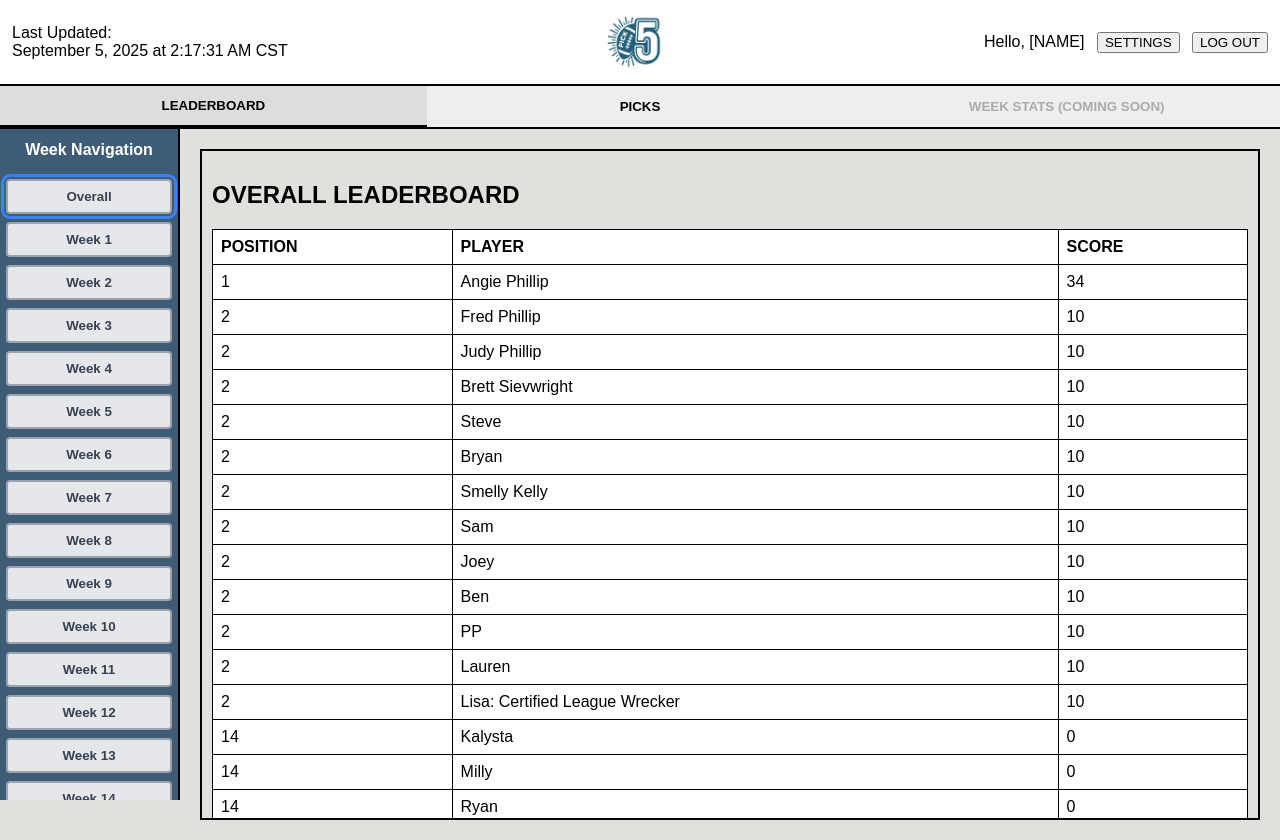
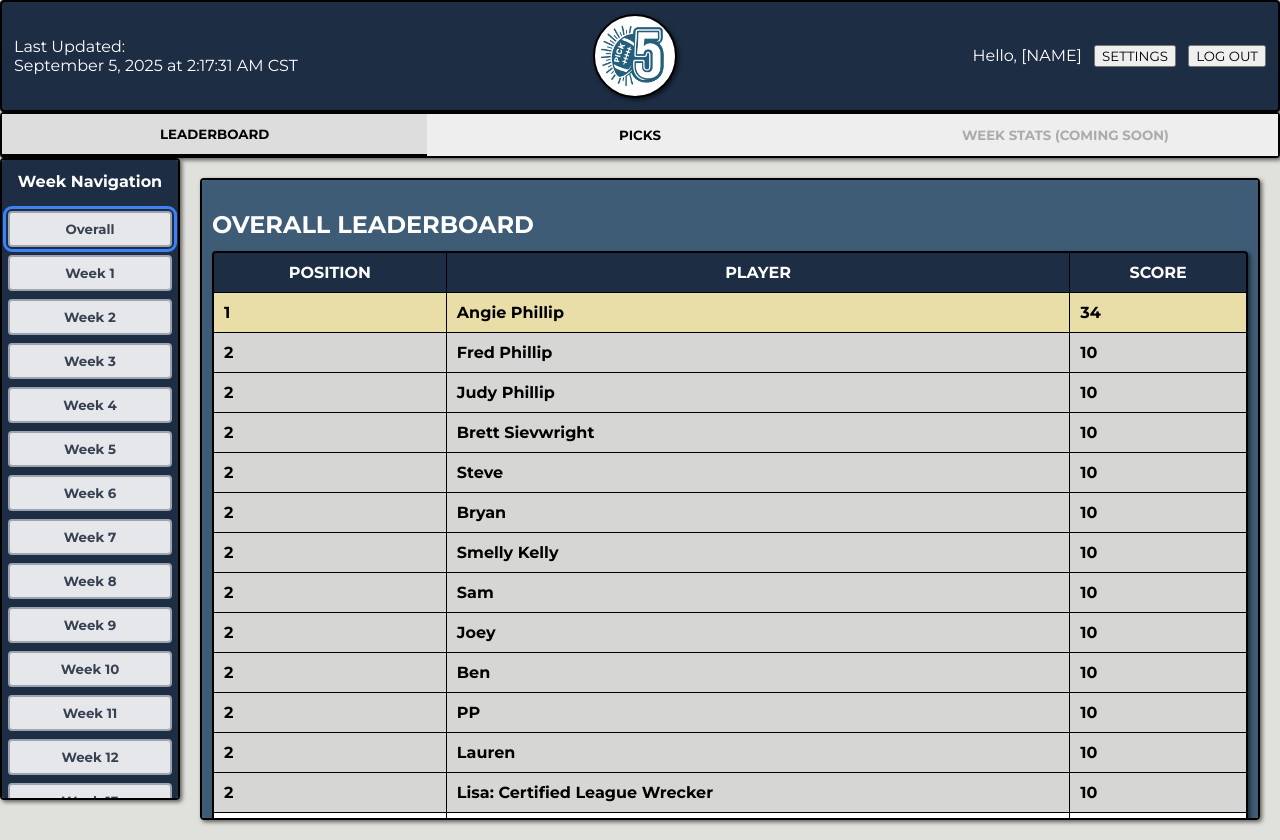
Before and after one commit to rseidl25/pick5, a website: page public/dashboard.html in a window 1280 px wide. Drawn offline with Linux system fonts and the light colour scheme.

Commit message:
gui aesthetic update

```diff
--- a/public/dashboard.html
+++ b/public/dashboard.html
@@ -4,6 +4,11 @@
   <meta charset="UTF-8">
   <meta name="viewport" content="width=device-width, initial-scale=1.0">
   <title>Dashboard - NFL Pick 5</title>
+
+  <!-- Google Fonts -->
+  <link rel="preconnect" href="https://fonts.googleapis.com">
+  <link rel="preconnect" href="https://fonts.gstatic.com" crossorigin>
+  <link href="https://fonts.googleapis.com/css2?family=Montserrat:ital,wght@0,100..900;1,100..900&display=swap" rel="stylesheet">
 
   <!-- Favicon -->
   <link rel="icon" type="image/jpeg" href="icons/PICK5LOGO.jpg">
@@ -21,7 +26,9 @@
         <div id="last-updated-time">[TIME]</div>
       </div>
 
-      <img src="icons/PICK5LOGO_transparent.jpg" alt="Pick 5 Logo" class="logo">
+      <div class="logo-container">
+        <img src="icons/PICK5LOGO_transparent.jpg" alt="Logo" class="logo">
+      </div>
 
       <div class="user-info">
         <span>Hello, <span id="user-name">[NAME]</span></span>
@@ -77,7 +84,7 @@
             <select id="select-team"></select>
             <span id="team-pick-counter" style="display: none;"></span>
 
-            <button id="toggle-scores-btn">SHOW/HIDE SCORES</button>
+            <button id="toggle-scores-btn">SHOW/HIDE MATCHUPS</button>
           </div>
 
           <!-- Layout split -->
--- a/src/css/dashboard/dashboard.css
+++ b/src/css/dashboard/dashboard.css
@@ -1,4 +1,6 @@
-/* General layout */
+/* =========================
+   General layout
+   ========================= */
 body {
   font-family: "Montserrat", Arial, sans-serif;
   background: #e0e1dc;
@@ -15,31 +17,62 @@ body {
   height: 100%;
 }
 
-/* Header */
+button, h1, h2, h3, h4, h5, h6, table, input, select {
+  font-family: "Montserrat", sans-serif;
+}
+
+/* =========================
+   Header
+   ========================= */
 .dashboard-header {
   display: flex;
   justify-content: space-between;
   align-items: center;
   padding: 12px;
-  background: #fff;
+  background: #1d2d44;
   border-bottom: 2px solid #000;
-  flex-shrink: 0;
+
+  border: 2px solid #000;
+  border-radius: 4px;
+  box-shadow: 2px 2px 4px rgba(0,0,0,0.6);
+
+  color: white;
 }
+.dashboard-header .logo-container {
+  width: 80px;              /* same as logo width */
+  height: 80px;             /* same as logo height */
+  border-radius: 50%;       /* ✅ circle */
+  background: #fff;         /* white background */
+  display: flex;
+  align-items: center;
+  justify-content: center;
+  overflow: hidden;         /* clip logo edges */
+
+  border: 2px solid #000;          /* ✅ same border */
+  box-shadow: 2px 2px 4px rgba(0,0,0,0.6); /* ✅ same shadow */
+}
+
 .dashboard-header .logo {
-  width: 60px;
+  width: 90%;               /* scale inside circle */
   height: auto;
 }
 .user-info button {
   margin-left: 8px;
 }
 
-/* Tabs */
+/* =========================
+   Tabs
+   ========================= */
 .dashboard-tabs {
   display: flex;
   justify-content: center;
   border-bottom: 2px solid #000;
   background: #f8f9fa;
   flex-shrink: 0;
+
+  border: 2px solid #000;
+  border-radius: 4px;
+  box-shadow: 2px 2px 4px rgba(0,0,0,0.6);
 }
 .dashboard-tabs button {
   flex: 1;
@@ -54,7 +87,9 @@ body {
   border-bottom: 2px solid #000;
 }
 
-/* Grid */
+/* =========================
+   Grid
+   ========================= */
 .dashboard-grid {
   display: grid;
   grid-template-columns: 180px 1fr;
@@ -62,10 +97,12 @@ body {
   min-height: 0;
 }
 
-/* Week Nav */
+/* =========================
+   Week Nav
+   ========================= */
 .week-nav-bar {
   border-right: 2px solid #000;
-  background: #3f5c77;
+  background: #1d2d44;
   padding: 12px 6px;
   display: flex;
   flex-direction: column;
@@ -73,6 +110,10 @@ body {
   gap: 10px;
   min-width: 120px;
   overflow-y: auto;
+
+  border: 2px solid #000;
+  border-radius: 4px;
+  box-shadow: 2px 2px 4px rgba(0,0,0,0.6);
 }
 .week-nav-bar::-webkit-scrollbar {
   display: none;
@@ -104,33 +145,19 @@ body {
 .week-btn:hover {
   transform: translateX(2px);
 }
-.status-grey {
-  background: #e5e7eb;
-  border-color: #9ca3af;
-  color: #374151;
-}
-.status-yellow {
-  background: #fef3c7;
-  border-color: #f59e0b;
-  color: #92400e;
-}
-.status-red {
-  background: #fecaca;
-  border-color: #dc2626;
-  color: #7f1d1d;
-}
-.status-green {
-  background: #bbf7d0;
-  border-color: #16a34a;
-  color: #065f46;
-}
+.status-grey { background: #e5e7eb; border-color: #9ca3af; color: #374151; }
+.status-yellow { background: #fef3c7; border-color: #f59e0b; color: #92400e; }
+.status-red { background: #fecaca; border-color: #dc2626; color: #7f1d1d; }
+.status-green { background: #bbf7d0; border-color: #16a34a; color: #065f46; }
 .week-btn.active {
   outline: 3px solid #3b82f6;
   outline-offset: 2px;
   z-index: 1;
 }
 
-/* Sections */
+/* =========================
+   Sections
+   ========================= */
 .dashboard-main {
   padding: 20px;
   overflow: hidden;
@@ -142,48 +169,117 @@ body {
   display: none;
   flex: 1;
   min-height: 0;
-  overflow-y: auto; /* ✅ picks-section scrolls */
+  overflow-y: auto;
   background: #e0e1dc;
   border: 2px solid #000;
   padding: 10px;
+  padding-bottom: 40px;
+
+  border-radius: 4px;
+  box-shadow: 2px 2px 4px rgba(0,0,0,0.6);
 }
-.tab-section::-webkit-scrollbar {
-  display: none; /* ✅ hides scrollbar thumb entirely */
+.tab-section::-webkit-scrollbar { display: none; }
+.tab-section.active,
+.tab-section:not(.hidden) { display: block; }
+
+/* =========================
+   Leaderboard
+   ========================= */
+#leaderboard-section {
+  background: #3f5c77;
+  border: 2px solid #000;
+  padding: 10px;
+  padding-bottom: 40px;
+  display: none;
+  flex: 1;
+  min-height: 0;
+  overflow-y: auto;
 }
-.tab-section.active,
-.tab-section:not(.hidden) {
-  display: block;
+#leaderboard-section.active,
+#leaderboard-section:not(.hidden) { display: block; }
+
+#leaderboard-title {
+  color: #fff;
+  font-weight: bold;
+  margin-bottom: 12px;
 }
 
-/* Leaderboard */
+/* Leaderboard Table Container */
 .leaderboard-table {
   width: 100%;
   border-collapse: collapse;
-  background: #fff;
+  background: #000000;
+
+  /* ✅ match other containers */
+  border: 2px solid #000;
+  border-radius: 4px;
+  box-shadow: 2px 2px 4px rgba(0,0,0,0.6);
+  overflow: hidden; /* keeps rounded corners clean */
 }
-.leaderboard-table th,
+
+.leaderboard-table th {
+  background: #1d2d44;
+  color: #fff;
+  font-weight: bold;
+  text-transform: uppercase;
+  border: 1px solid #000;
+  padding: 10px;
+}
+
 .leaderboard-table td {
   border: 1px solid #000;
-  padding: 8px;
-  text-align: left;
+  padding: 10px;
+  font-weight: bold;
+  background: white
+}
+.leaderboard-table tr.position-1 td { background: #e9dea7; }
+.leaderboard-table tr.position-2 td { background: #d6d6d4; }
+.leaderboard-table tr.position-3 td { background: #dac3ab; }
+
+/* =========================
+   Picks Section
+   ========================= */
+#picks-section {
+  background: #3f5c77;
+  border: 2px solid #000;
+  padding: 10px;
+  padding-bottom: 40px;
+  display: none;
+  flex: 1;
+  min-height: 0;
+  overflow-y: auto;
+}
+#picks-section.active,
+#picks-section:not(.hidden) { display: block; }
+
+#picks-title {
+  color: #fff;
+  font-weight: bold;
+  margin: 12px 0 15px 0;
+  padding-left: 10px;
 }
 
-/* Picks Section */
 .picks-controls {
   display: flex;
   gap: 12px;
   margin-bottom: 20px;
   align-items: center;
   flex-wrap: wrap;
-  flex-shrink: 0; /* ✅ pinned to top */
+  flex-shrink: 0;
+  color: #fff;
+  font-weight: bold;
+  padding-left: 10px;
 }
+.picks-controls label { color: #fff; font-weight: bold; }
 
-/* Layout split */
+/* =========================
+   Layout split
+   ========================= */
 .picks-layout {
   display: flex;
   flex: 1;
   gap: 20px;
-  align-items: flex-start; /* ✅ matchups box shrink-wraps */
+  align-items: flex-start;
 }
 
 .weekly-picks-grid {
@@ -194,18 +290,17 @@ body {
   grid-gap: 15px;
 }
 
+/* ✅ Correct Matchups Styling */
 .matchups-container {
-  flex: 0 0 auto;   /* ✅ shrink to fit content */
+  flex: 0 0 auto;   /* shrink to fit content */
   background: #fff;
   border: 2px solid #000;
   padding: 10px;
   min-width: 250px;
   margin-top: 0;
-  margin-bottom: 0; /* ✅ end flush with last matchup */
+  margin-bottom: 0;
 }
-.matchups-container.hidden {
-  display: none;
-}
+.matchups-container.hidden { display: none; }
 
 .day-box {
   margin-bottom: 15px;
@@ -227,12 +322,8 @@ body {
   border-top: 1px solid #ccc;
   font-weight: bold;
 }
-.matchup-row .winner {
-  color: green;
-}
-.matchup-row .loser {
-  color: red;
-}
+.matchup-row .winner { color: green; }
+.matchup-row .loser { color: red; }
 
 .team-label {
   display: flex;
@@ -247,21 +338,22 @@ body {
   vertical-align: middle;
 }
 
-/* Pick Cards */
+/* =========================
+   Pick Cards
+   ========================= */
 .pick-box {
   border: 1px solid #000;
   padding: 10px;
-  background: #fff;
+  background: #1d2d44;
+  border-radius: 4px;
+  box-shadow: 2px 2px 4px rgba(0,0,0,0.6);
 }
 .pick-box h3 {
   font-size: 16px;
   margin-bottom: 8px;
+  color: white;
 }
-.pick-list {
-  list-style: none;
-  padding: 0;
-  margin: 0;
-}
+.pick-list { list-style: none; padding: 0; margin: 0; }
 .pick-row {
   display: flex;
   align-items: center;
@@ -272,21 +364,7 @@ body {
   font-weight: bold;
   background: #fff;
 }
-.pick-row img.team-logo {
-  width: 20px;
-  height: 20px;
-  object-fit: contain;
-  margin-right: 8px;
-}
-.pick-row span {
-  margin: 0 6px;
-}
-.pick-row.bonus {
-  background: gold;
-  border-color: #b45309;
-}
-#team-pick-counter {
-  font-weight: bold;
-  margin-left: 10px;
-  color: #111;
-}
+.pick-row img.team-logo { width: 20px; height: 20px; object-fit: contain; margin-right: 8px; }
+.pick-row span { margin: 0 6px; }
+.pick-row.bonus { background: rgb(255, 230, 86); border-color: #b45309; }
+#team-pick-counter { font-weight: bold; margin-left: 10px; color: #111; }
--- a/src/js/dashboard/dashboard.js
+++ b/src/js/dashboard/dashboard.js
@@ -128,10 +128,16 @@ document.addEventListener("DOMContentLoaded", async () => {
   function loadLeaderboard() {
   const tbody = document.getElementById("leaderboard-body");
   tbody.innerHTML = "";
+
   const players = Object.entries(scoresData).map(([uid, player]) => ({
-      uid, name: player.name,
-      score: currentWeek === null ? player.overall_score : player.weeks?.[`week${currentWeek}`]?.total || 0,
+    uid,
+    name: player.name,
+    score: currentWeek === null
+      ? player.overall_score
+      : player.weeks?.[`week${currentWeek}`]?.total || 0,
   }));
+
+  // Sort players by score (desc)
   players.sort((a, b) => b.score - a.score);
 
   let currentRank = 0, prevScore = null, playersSeen = 0;
@@ -139,8 +145,14 @@ document.addEventListener("DOMContentLoaded", async () => {
     playersSeen++;
     if (player.score !== prevScore) currentRank = playersSeen;
     prevScore = player.score;
+
     const tr = document.createElement("tr");
-      tr.innerHTML = `<td>${currentRank}</td><td>${player.name}</td><td>${player.score}</td>`;
+    tr.classList.add(`position-${currentRank}`); // ✅ dynamic CSS class
+    tr.innerHTML = `
+      <td>${currentRank}</td>
+      <td>${player.name}</td>
+      <td>${player.score}</td>
+    `;
     tbody.appendChild(tr);
   });
 }
```
Lines whose indentation alone changed are shown as unchanged.
